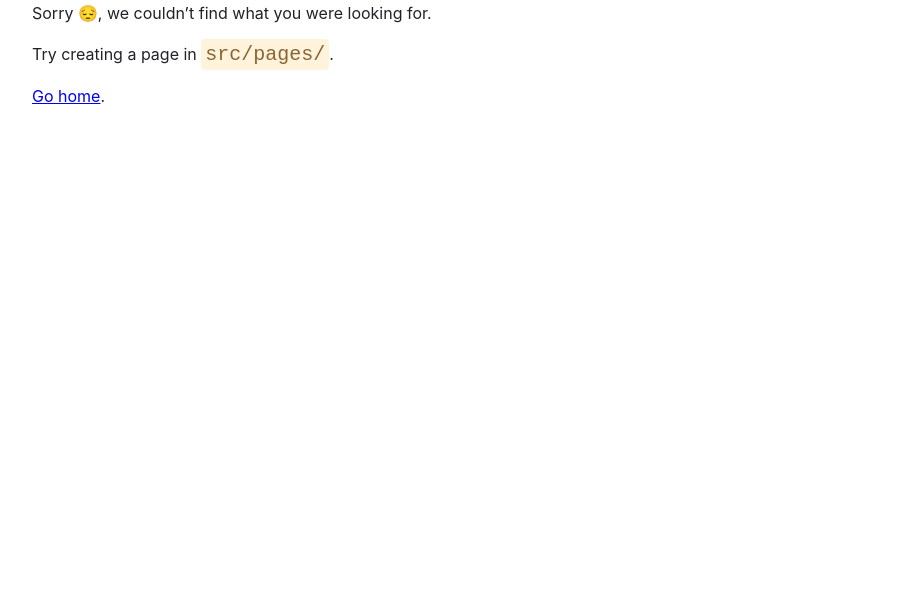
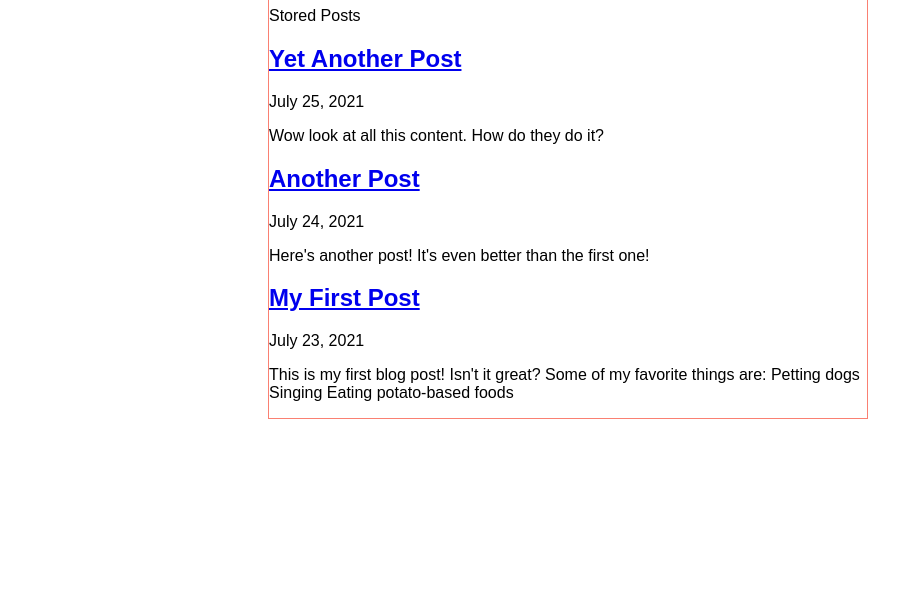
Before and after one commit to mweskott/mweskott-test-gatsby, a Gatsby site: page /blog in a window 1280 px wide. Before the commit this address had no page. Shown: the part 204-800 px from the top of the page, without its empty margins (72-971 px from the left). Built offline with nearby package versions, Linux system fonts and the light colour scheme; Gatsby itself is replaced by a stand-in of ours.

Commit message:
feat: Gatsby tutorial lession 6

```diff
--- a/src/components/layout.module.css
+++ b/src/components/layout.module.css
@@ -24,3 +24,7 @@
   font-weight: 700;
   margin: 3rem 0;
 }
+
+.main {
+  border: 1px salmon solid;
+}
--- a/src/components/layout.tsx
+++ b/src/components/layout.tsx
@@ -1,6 +1,6 @@
 import * as React from "react"
 import { Link, HeadFC, PageProps, useStaticQuery, graphql } from "gatsby"
-import { container, heading, navLinks, navLinkItem, navLinkText, siteTitle } from './layout.module.css'
+import { container, heading, navLinks, navLinkItem, navLinkText, siteTitle, main } from './layout.module.css'
 
 
 
@@ -29,14 +29,14 @@ const Layout = ({ pageTitle, children }) => {
                         <Link to="/my-tutorial/lession-2" className={navLinkText}>My Tutorial - Lession 2/3/4</Link>
                     </li>
                     <li className={navLinkItem}>
-                        <Link to="/blog-page" className={navLinkText}>Blog Page</Link>
+                        <Link to="/blog/" className={navLinkText}>Blog Page</Link>
                     </li>
                     <li className={navLinkItem}>
                         <a href="/___graphql" target="query" className={navLinkText}>Query</a>
                     </li>
                 </ul>
             </nav>
-            <main>
+            <main className={main}>
                 <h1 className={heading}>{pageTitle}</h1>
                 {children}
             </main>
--- a/src/pages/blog-page.tsx
+++ b/src/pages/blog/index.tsx
@@ -1,7 +1,7 @@
 import * as React from 'react'
-import Layout from '../components/layout'
-import Seo from '../components/seo'
-import { graphql } from 'gatsby'
+import Layout from '../../components/layout'
+import Seo from '../../components/seo'
+import { graphql, Link } from 'gatsby'
 
 
 const BlogPage = ({data}) => {
@@ -11,7 +11,11 @@ const BlogPage = ({data}) => {
       {
         data.allMdx.nodes.map(node => (
           <article key={node.id}>
-            <h2>{node.frontmatter.title}</h2>
+            <h2>
+              <Link to={`/blog/${node.frontmatter.slug}`}>
+                {node.frontmatter.title}
+              </Link>
+            </h2>
             <p>{node.frontmatter.date}</p>
             <p>{node.excerpt}</p>
           </article>
@@ -32,6 +36,7 @@ export const query = graphql`
         frontmatter {
           date(formatString: "MMMM D, YYYY")
           title
+          slug
         }
         id
         excerpt
```
Also changed, not shown: src/pages/blog/{mdx.frontmatter__slug}.tsx (added, +30 -0 lines).
